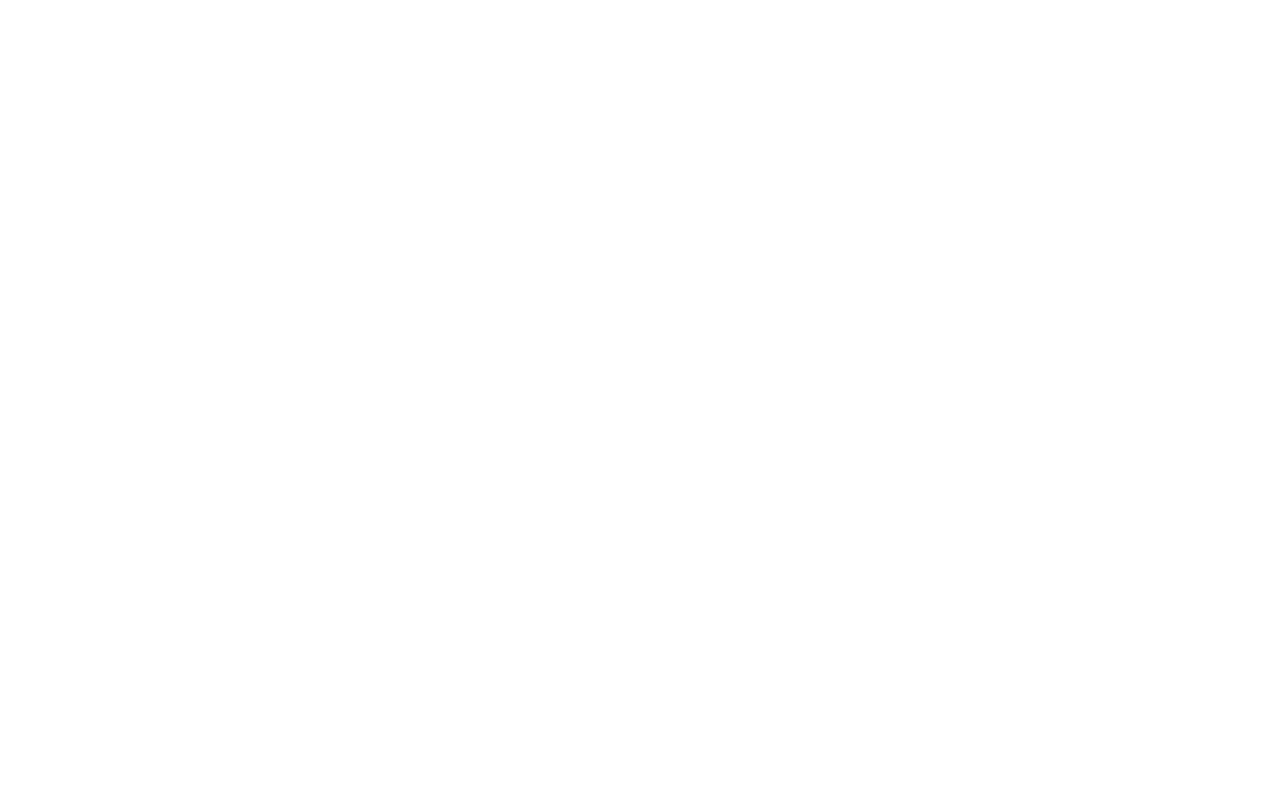
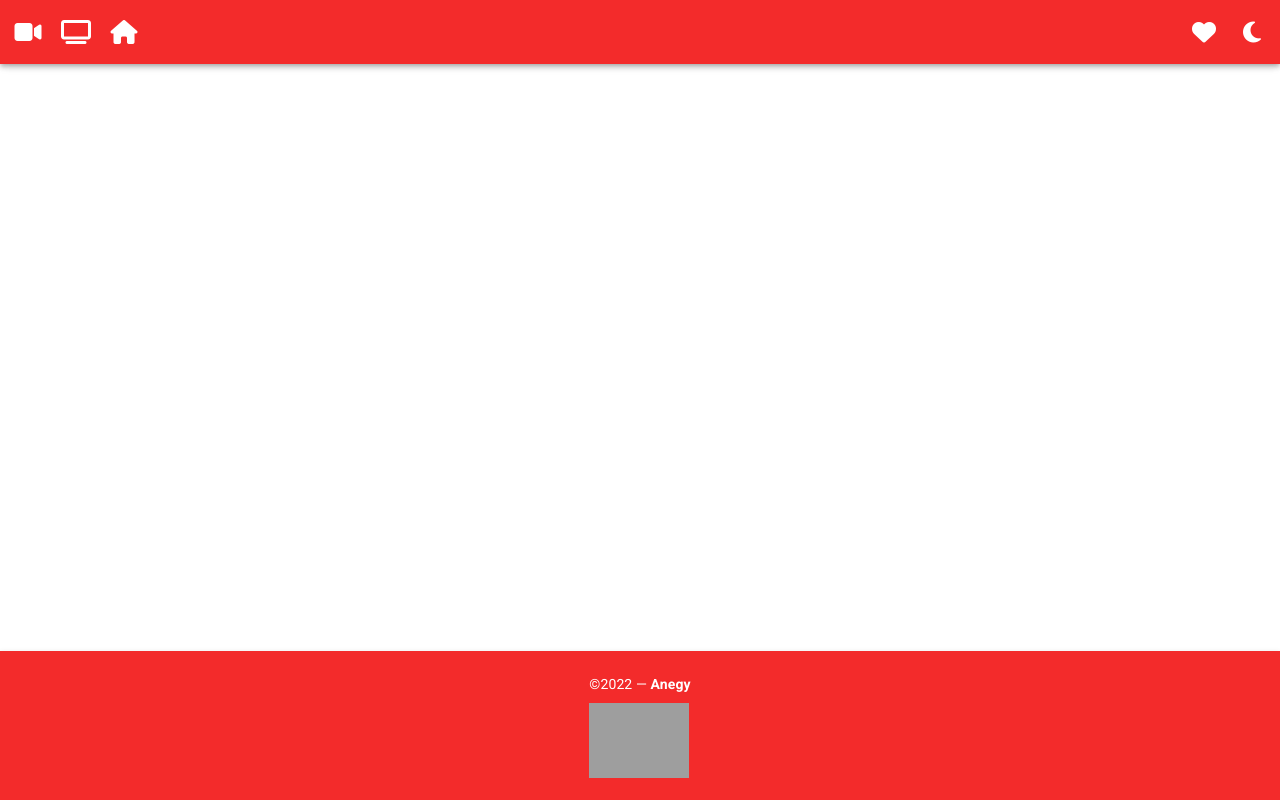
Before and after one commit to annevanderaar/Anegy-V1, a Vue app: page /search-results in a window 1280 px wide. Built offline with nearby package versions, Linux system fonts and the light colour scheme; grey boxes are pictures that could not be loaded.

Commit message:
Small changes

```diff
--- a/src/components/AppBar/HomeAppBar.vue
+++ b/src/components/AppBar/HomeAppBar.vue
@@ -28,12 +28,12 @@
       flat
       v-if="this.show == true"
     ></v-text-field>
-    <v-btn icon class="white--text" @click="showSearch"
+    <!-- <v-btn icon class="white--text" @click="showSearch"
       ><v-icon>fas fa-search</v-icon></v-btn
     >
     <v-btn icon class="white--text" @click="openAccount"
       ><v-icon>fas fa-user-astronaut</v-icon></v-btn
-    >
+    > -->
     <v-btn icon class="white--text"><v-icon>fas fa-heart</v-icon></v-btn>
     <v-btn
       icon
--- a/src/router/index.js
+++ b/src/router/index.js
@@ -61,6 +61,11 @@
     component: () => import(/* webpackChunkName: "account" */ '../views/Series/SeriesAiring.vue')
   },
   {
+    path: '/search-results',
+    name: 'Search Results',
+    component: () => import(/* webpackChunkName: "account" */ '../views/SearchResults.vue')
+  },
+  {
     path: '/account',
     name: 'Account',
     component: () => import(/* webpackChunkName: "account" */ '../views/Account/Account.vue')
--- a/src/views/Homepage.vue
+++ b/src/views/Homepage.vue
@@ -8,7 +8,7 @@
           With Anegy you can discover all the movies and series ever made.
         </h2>
       </v-row>
-      <v-container
+      <!-- <v-container
         fluid
         class="mt-10 d-flex justify-center align-center flex-row"
       >
@@ -41,7 +41,7 @@
             >Go to account</v-btn
           >
         </v-card>
-      </v-container>
+      </v-container> -->
     </v-main>
     <WebsiteFooter />
   </v-app>
--- /dev/null
+++ b/src/views/SearchResults.vue
@@ -0,0 +1,23 @@
+<template>
+  <v-app>
+    <HomeAppBar />
+    <v-main></v-main>
+    <WebsiteFooter />
+  </v-app>
+</template>
+
+<script>
+import HomeAppBar from "@/components/AppBar/HomeAppBar.vue";
+import WebsiteFooter from "@/components/WebsiteFooter.vue";
+
+export default {
+  name: "SearchResults",
+  components: {
+    HomeAppBar,
+    WebsiteFooter,
+  },
+  data: () => ({}),
+  methods: {},
+  mounted() {},
+};
+</script>
```
Also changed, not shown: 2 other files (tests, documents, lock files or other folders).
